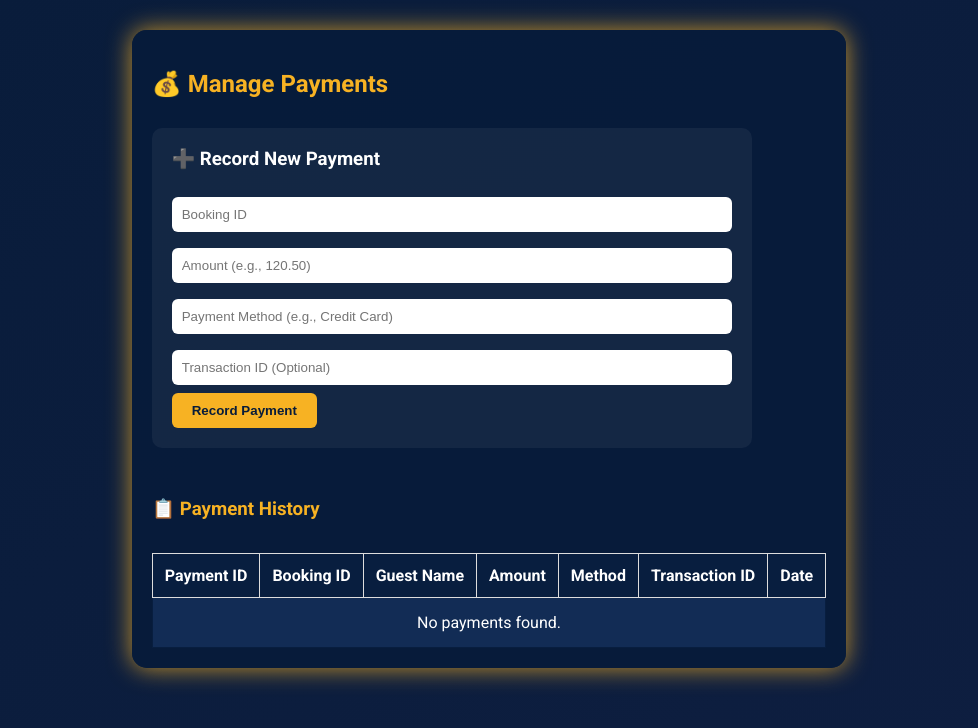
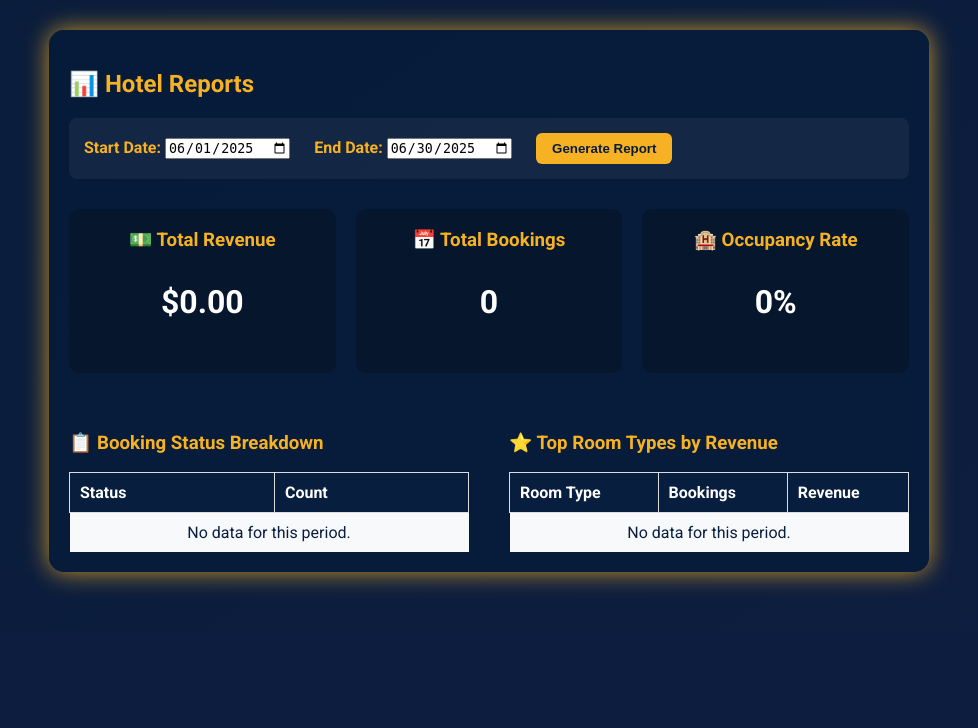
Before and after one commit to emont017/hotel-management, a PHP site: page /reports.php in a window 1280 px wide. Shown: the part 210-938 px from the top of the page, without its empty margins (151-1129 px from the left). After the commit the page ends 800 px from the top, so only its background shows below. Run offline with PHP 8.4, Linux system fonts and the light colour scheme; a user stored in the database is signed in; data comes from the database, SQL or seed files in the repository; tables that the repository leaves empty hold one stand-in row (values such as "Sample post").

Commit message:
Updated reports and payments

```diff
--- a/reports.php
+++ b/reports.php
@@ -9,112 +9,174 @@ if (!isset($_SESSION['user_id']) || !in_array($_SESSION['role'], ['admin', 'mana
     exit;
 }
 
-$title = "Manage Payments";
+$title = "Hotel Reports";
 require_once 'includes/header.php';
 require_once 'php/db.php';
 
-$message = '';
-$error = '';
+// --- Report Generation Logic ---
 
-// Handle Create Payment
-if ($_SERVER["REQUEST_METHOD"] === "POST" && isset($_POST['create_payment'])) {
-    $booking_id = (int)$_POST['booking_id'];
-    $amount = (float)$_POST['amount'];
-    $payment_method = trim($_POST['payment_method']);
-    $transaction_id = !empty($_POST['transaction_id']) ? trim($_POST['transaction_id']) : null;
+// Set default date range to the current month
+$start_date = $_GET['start_date'] ?? date('Y-m-01');
+$end_date = $_GET['end_date'] ?? date('Y-m-t');
 
-    if (empty($booking_id) || empty($amount) || empty($payment_method)) {
-        $error = "Booking ID, Amount, and Payment Method are required.";
-    } else {
-        $stmt = $conn->prepare("INSERT INTO payments (booking_id, amount, payment_method, transaction_id) VALUES (?, ?, ?, ?)");
-        $stmt->bind_param("idss", $booking_id, $amount, $payment_method, $transaction_id);
+// 1. Total Revenue
+$revenue_stmt = $conn->prepare("
+    SELECT SUM(total_price) AS total_revenue
+    FROM bookings
+    WHERE status IN ('checked-in', 'checked-out', 'confirmed') AND check_in BETWEEN ? AND ?
+");
+$revenue_stmt->bind_param("ss", $start_date, $end_date);
+$revenue_stmt->execute();
+$total_revenue = $revenue_stmt->get_result()->fetch_assoc()['total_revenue'] ?? 0;
+$revenue_stmt->close();
 
-        if ($stmt->execute()) {
-            $message = "Payment recorded successfully!";
-        } else {
-            $error = "Error recording payment: " . $stmt->error;
-        }
-        $stmt->close();
-    }
-}
+// 2. Total Bookings
+$bookings_stmt = $conn->prepare("
+    SELECT COUNT(id) AS total_bookings
+    FROM bookings
+    WHERE status != 'cancelled' AND check_in BETWEEN ? AND ?
+");
+$bookings_stmt->bind_param("ss", $start_date, $end_date);
+$bookings_stmt->execute();
+$total_bookings = $bookings_stmt->get_result()->fetch_assoc()['total_bookings'] ?? 0;
+$bookings_stmt->close();
 
-// Fetch all payments with booking and user details
-$payments_sql = "
-    SELECT
-        p.id AS payment_id,
-        p.booking_id,
-        p.amount,
-        p.payment_method,
-        p.payment_date,
-        p.transaction_id,
-        u.full_name AS guest_name
-    FROM payments p
-    JOIN bookings b ON p.booking_id = b.id
-    JOIN users u ON b.user_id = u.id
-    ORDER BY p.payment_date DESC
-";
-$payments_result = $conn->query($payments_sql);
+// 3. Occupancy Rate
+$total_rooms_query = $conn->query("SELECT COUNT(*) AS total FROM rooms");
+$total_rooms = $total_rooms_query ? $total_rooms_query->fetch_assoc()['total'] : 0;
+
+$days_in_range = (new DateTime($start_date))->diff(new DateTime($end_date))->days + 1;
+$total_room_nights_available = $total_rooms * $days_in_range;
+
+$occupied_nights_stmt = $conn->prepare("
+    SELECT SUM(DATEDIFF(LEAST(check_out, ?), GREATEST(check_in, ?))) AS occupied_nights
+    FROM bookings
+    WHERE status != 'cancelled' AND check_in <= ? AND check_out > ?
+");
+$occupied_nights_stmt->bind_param("ssss", $end_date, $start_date, $end_date, $start_date);
+$occupied_nights_stmt->execute();
+$occupied_room_nights = $occupied_nights_stmt->get_result()->fetch_assoc()['occupied_nights'] ?? 0;
+$occupied_nights_stmt->close();
+
+$occupancy_rate = ($total_room_nights_available > 0) ? round(($occupied_room_nights / $total_room_nights_available) * 100, 2) : 0;
+
+
+// 4. Booking Status Breakdown
+$status_stmt = $conn->prepare("
+    SELECT status, COUNT(*) AS count
+    FROM bookings
+    WHERE check_in BETWEEN ? AND ?
+    GROUP BY status
+");
+$status_stmt->bind_param("ss", $start_date, $end_date);
+$status_stmt->execute();
+$status_counts = $status_stmt->get_result();
+$status_stmt->close();
+
+// 5. Top Room Types by Revenue
+$top_rooms_stmt = $conn->prepare("
+    SELECT r.room_type, COUNT(b.id) AS bookings_count, SUM(b.total_price) AS revenue
+    FROM bookings b
+    JOIN rooms r ON b.room_id = r.id
+    WHERE b.status != 'cancelled' AND b.check_in BETWEEN ? AND ?
+    GROUP BY r.room_type
+    ORDER BY revenue DESC
+    LIMIT 5
+");
+$top_rooms_stmt->bind_param("ss", $start_date, $end_date);
+$top_rooms_stmt->execute();
+$top_rooms_result = $top_rooms_stmt->get_result();
+$top_rooms_stmt->close();
+
 ?>
 
-<h2 style="color: #F7B223;">💰 Manage Payments</h2>
+<h2 style="color: #F7B223;">📊 Hotel Reports</h2>
 
-<!-- Status Messages -->
-<?php if ($message): ?>
-    <p style="color: green; font-weight: bold;"><?= htmlspecialchars($message) ?></p>
-<?php endif; ?>
-<?php if ($error): ?>
-    <p style="color: red; font-weight: bold;"><?= htmlspecialchars($error) ?></p>
-<?php endif; ?>
+<!-- Date Filter Form -->
+<form method="get" style="margin-bottom: 30px; background-color: rgba(255,255,255,0.05); padding: 15px; border-radius: 8px;">
+    <label style="color: #F7B223; font-weight: bold;">Start Date:</label>
+    <input type="date" name="start_date" value="<?= htmlspecialchars($start_date) ?>" required>
 
+    <label style="margin-left: 20px; color: #F7B223; font-weight: bold;">End Date:</label>
+    <input type="date" name="end_date" value="<?= htmlspecialchars($end_date) ?>" required>
 
-<!-- Create Payment Form -->
-<form method="post" action="payments.php" style="margin-top: 30px; margin-bottom: 50px; max-width: 600px; background-color: rgba(255,255,255,0.05); padding: 20px; border-radius: 10px;">
-    <h3 style="color: #fff; margin-top: 0;">➕ Record New Payment</h3>
-    <input type="number" name="booking_id" placeholder="Booking ID" required style="width: 100%; padding: 10px; margin: 8px 0; border-radius: 6px; border: none;"><br>
-    <input type="number" step="0.01" name="amount" placeholder="Amount (e.g., 120.50)" required style="width: 100%; padding: 10px; margin: 8px 0; border-radius: 6px; border: none;"><br>
-    <input type="text" name="payment_method" placeholder="Payment Method (e.g., Credit Card)" required style="width: 100%; padding: 10px; margin: 8px 0; border-radius: 6px; border: none;"><br>
-    <input type="text" name="transaction_id" placeholder="Transaction ID (Optional)" style="width: 100%; padding: 10px; margin: 8px 0; border-radius: 6px; border: none;"><br>
-    <input type="submit" name="create_payment" value="Record Payment" style="padding: 10px 20px; background-color: #F7B223; border: none; color: #081C3A; font-weight: bold; cursor: pointer; border-radius: 6px;">
+    <button type="submit" style="background-color: #F7B223; color: #081C3A; padding: 8px 16px; border: none; border-radius: 6px; font-weight: bold; margin-left: 20px; cursor: pointer;">
+        Generate Report
+    </button>
 </form>
 
-<!-- Payments Table -->
-<h3 style="color: #F7B223;">📋 Payment History</h3>
-<div style="overflow-x: auto;">
-    <table style="width: 100%; border-collapse: collapse; margin-top: 15px;">
+<!-- Summary Cards -->
+<div style="display: flex; flex-wrap: wrap; gap: 20px; margin-bottom: 40px;">
+    <div style="flex: 1; min-width: 220px; background: #06172D; padding: 20px; border-radius: 10px; text-align: center;">
+        <h3 style="color: #F7B223; margin-top:0;">💵 Total Revenue</h3>
+        <p style="font-size: 2rem; color: #fff; font-weight: bold;">$<?= number_format($total_revenue, 2) ?></p>
+    </div>
+    <div style="flex: 1; min-width: 220px; background: #06172D; padding: 20px; border-radius: 10px; text-align: center;">
+        <h3 style="color: #F7B223; margin-top:0;">📅 Total Bookings</h3>
+        <p style="font-size: 2rem; color: #fff; font-weight: bold;"><?= $total_bookings ?></p>
+    </div>
+    <div style="flex: 1; min-width: 220px; background: #06172D; padding: 20px; border-radius: 10px; text-align: center;">
+        <h3 style="color: #F7B223; margin-top:0;">🏨 Occupancy Rate</h3>
+        <p style="font-size: 2rem; color: #fff; font-weight: bold;"><?= $occupancy_rate ?>%</p>
+    </div>
+</div>
+
+<!-- Detailed Reports Tables -->
+<div style="display: flex; flex-wrap: wrap; gap: 40px;">
+
+    <!-- Booking Status Table -->
+    <div style="flex: 1; min-width: 400px;">
+        <h3 style="color: #F7B223;">📋 Booking Status Breakdown</h3>
+        <table style="width: 100%; border-collapse: collapse;">
             <thead>
                 <tr style="background-color: #081E3F; color: white; text-align: left;">
-                <th style="padding: 12px; border: 1px solid #ddd;">Payment ID</th>
-                <th style="padding: 12px; border: 1px solid #ddd;">Booking ID</th>
-                <th style="padding: 12px; border: 1px solid #ddd;">Guest Name</th>
-                <th style="padding: 12px; border: 1px solid #ddd;">Amount</th>
-                <th style="padding: 12px; border: 1px solid #ddd;">Method</th>
-                <th style="padding: 12px; border: 1px solid #ddd;">Transaction ID</th>
-                <th style="padding: 12px; border: 1px solid #ddd;">Date</th>
+                    <th style="padding: 10px; border: 1px solid #ddd;">Status</th>
+                    <th style="padding: 10px; border: 1px solid #ddd;">Count</th>
                 </tr>
             </thead>
             <tbody>
-            <?php if ($payments_result && $payments_result->num_rows > 0): ?>
-                <?php $i = 0; while ($row = $payments_result->fetch_assoc()): ?>
-                    <?php $bg = ($i++ % 2 === 0) ? "#f8f9fa" : "#ffffff"; ?>
-                    <tr style="background-color: <?= $bg ?>; color: #081E3F;" onmouseover="this.style.backgroundColor='#e9ecef'" onmouseout="this.style.backgroundColor='<?= $bg ?>'">
-                        <td style="padding: 10px; border: 1px solid #ddd;"><?= $row['payment_id'] ?></td>
-                        <td style="padding: 10px; border: 1px solid #ddd;">
-                            <a href="admin_booking_detail.php?booking_id=<?= $row['booking_id'] ?>"><?= $row['booking_id'] ?></a>
-                        </td>
-                        <td style="padding: 10px; border: 1px solid #ddd;"><?= htmlspecialchars($row['guest_name'] ?? 'N/A') ?></td>
-                        <td style="padding: 10px; border: 1px solid #ddd;">$<?= number_format($row['amount'], 2) ?></td>
-                        <td style="padding: 10px; border: 1px solid #ddd;"><?= htmlspecialchars($row['payment_method'] ?? '') ?></td>
-                        <td style="padding: 10px; border: 1px solid #ddd;"><?= htmlspecialchars($row['transaction_id'] ?? 'N/A') ?></td>
-                        <td style="padding: 10px; border: 1px solid #ddd;"><?= date("Y-m-d H:i", strtotime($row['payment_date'])) ?></td>
+                <?php if ($status_counts && $status_counts->num_rows > 0): ?>
+                    <?php while ($row = $status_counts->fetch_assoc()): ?>
+                    <tr style="background-color: #f8f9fa; color: #081E3F;">
+                        <td style="padding: 10px; border: 1px solid #ddd; text-transform: capitalize;"><?= htmlspecialchars($row['status']) ?></td>
+                        <td style="padding: 10px; border: 1px solid #ddd;"><?= $row['count'] ?></td>
                     </tr>
                     <?php endwhile; ?>
                 <?php else: ?>
-                <tr style="background-color: #122C55; color: #fff;">
-                    <td colspan="7" style="padding: 15px; border: 1px solid #081E3F; text-align: center;">No payments found.</td>
-                </tr>
+                     <tr style="background-color: #f8f9fa; color: #081E3F;"><td colspan="2" style="padding: 10px; text-align: center;">No data for this period.</td></tr>
                 <?php endif; ?>
             </tbody>
         </table>
     </div>
 
+    <!-- Top Room Types Table -->
+    <div style="flex: 1; min-width: 400px;">
+        <h3 style="color: #F7B223;">⭐ Top Room Types by Revenue</h3>
+        <table style="width: 100%; border-collapse: collapse;">
+            <thead>
+                <tr style="background-color: #081E3F; color: white; text-align: left;">
+                    <th style="padding: 10px; border: 1px solid #ddd;">Room Type</th>
+                    <th style="padding: 10px; border: 1px solid #ddd;">Bookings</th>
+                    <th style="padding: 10px; border: 1px solid #ddd;">Revenue</th>
+                </tr>
+            </thead>
+            <tbody>
+                 <?php if ($top_rooms_result && $top_rooms_result->num_rows > 0): ?>
+                    <?php while ($row = $top_rooms_result->fetch_assoc()): ?>
+                    <tr style="background-color: #f8f9fa; color: #081E3F;">
+                        <td style="padding: 10px; border: 1px solid #ddd;"><?= htmlspecialchars($row['room_type']) ?></td>
+                        <td style="padding: 10px; border: 1px solid #ddd;"><?= $row['bookings_count'] ?></td>
+                        <td style="padding: 10px; border: 1px solid #ddd;">$<?= number_format($row['revenue'], 2) ?></td>
+                    </tr>
+                    <?php endwhile; ?>
+                <?php else: ?>
+                     <tr style="background-color: #f8f9fa; color: #081E3F;"><td colspan="3" style="padding: 10px; text-align: center;">No data for this period.</td></tr>
+                <?php endif; ?>
+            </tbody>
+        </table>
+    </div>
+
+</div>
+
+
 <?php require_once 'includes/footer.php'; ?>
```
Also changed, not shown: payments.php (added, +120 -0 lines), 1 other file. Lines whose indentation alone changed are shown as unchanged.
